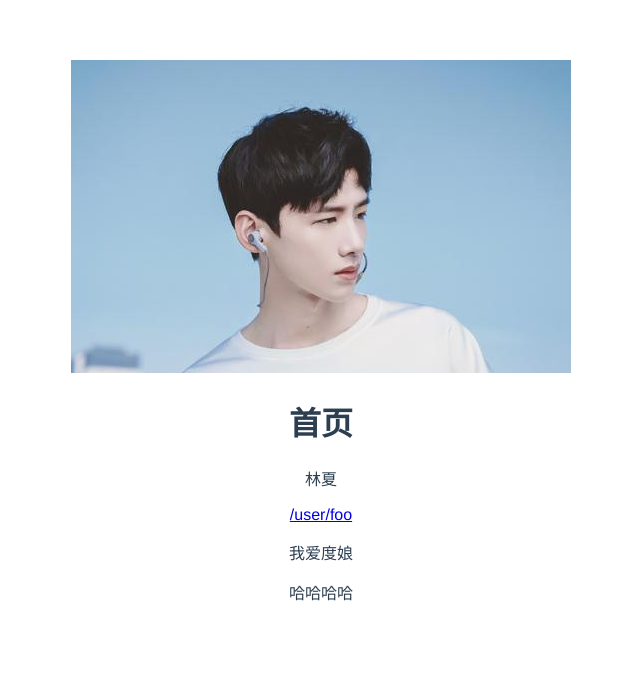
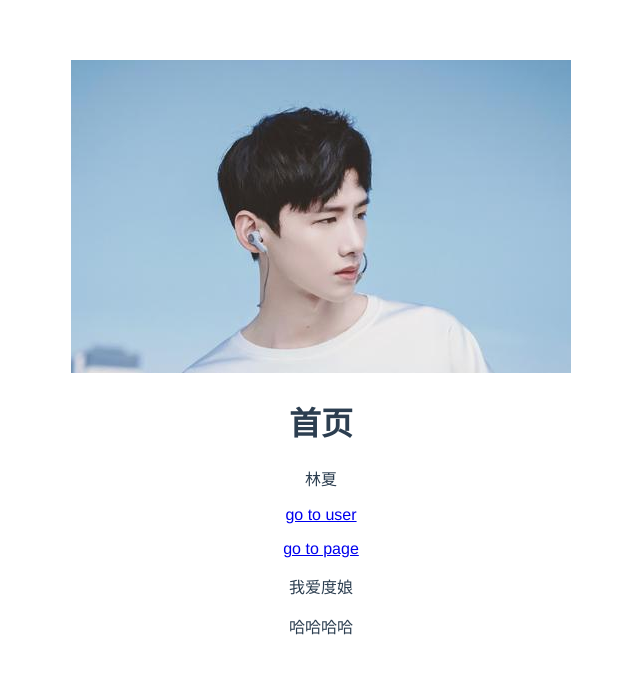
Before and after one commit to SandyCheeks-wood/demo1, a Vue app: page /#/page in a window 1280 px wide. Shown: the top 674 px of the page, without its empty margins (319-959 px from the left). Built offline with nearby package versions, Linux system fonts and the light colour scheme.

Commit message:
解决vue-router不起作用的问题, main.js内使用runtime模式

```diff
--- a/src/App.vue
+++ b/src/App.vue
@@ -3,10 +3,13 @@
         <img alt="Vue logo" src="./assets/image.jpg">
         <HelloWorld msg="首页" />
         <p>
-            <router-link to="/user">/user/foo</router-link>
-            <!-- <router-link to="/user/bar">/user/bar</router-link> -->
+            <router-link to="/user">go to user</router-link>
+            <!-- <router-link></router-link> -->
         </p>
-        <router-view>PS:写在这里,即router-view里的内容是不会显示在页面上的!</router-view>
+        <p>
+            <router-link :to="{name:'page'}">go to page</router-link>
+        </p>
+        <router-view>router-view</router-view>
     </div>
 </template>
 
--- a/src/components/Page.vue
+++ b/src/components/Page.vue
@@ -8,7 +8,7 @@
 
 <script>
 export default {
-    name:'Page',
+    name:'page',
     data() {
         return {
             text1: '哈哈哈哈'
--- a/src/main.js
+++ b/src/main.js
@@ -1,13 +1,21 @@
-// import Vue from 'vue'
-import Vue from 'vue/dist/vue.js'
+import Vue from 'vue'
 import App from './App.vue'
 import router from './router'
+// 报错1:You are using the runtime-only build of Vue where the template compiler is not available. Either pre
+// 原因: 参考网址 https://blog.csdn.net/wxl1555/article/details/83187647
+// vue有两种形式的代码 compiler（模板）模式和runtime模式（运行时），vue模块的package.json的main字段默认为runtime模式， 指向了"dist/vue.runtime.common.js"位置。
+// 这是vue升级到2.0之后就有的特点。
+// 而我的main.js文件中，初始化vue却是这么写的，这种形式为compiler模式的，所以就会出现上面的错误信息
+// new Vue({
+//   el: '#app',
+//   router,  //不简写就是router:router
+//   template: '<App/>',
+//   components: { App }
+// })
 
+// runtime
 new Vue({
-  el:'#app',
-  router,  //不简写就是router:router
-  template:'<App/>',
-  components:{
-    App
-  }
-})
+  router,
+  // store,
+  render: h => h(App)
+}).$mount("#app")
--- a/src/router.js
+++ b/src/router.js
@@ -1,20 +1,40 @@
 // 1:引入必要的文件
 import Vue from 'vue';
-import Router from 'vue-router';
-import User from '@/components/user/User'
+import VueRouter from 'vue-router';
+import user from './components/user/user.vue'
+import page from './components/page.vue'
 
 // 2: 加载Router
-Vue.use(Router);  //加载全局组件Router
+Vue.use(VueRouter);  //加载全局组件Router
 
-// 3:配置路由实例
-export default new Router({
-    routes:[{
-        path:'/user',
-        name:'user',  //给路由命名,设置的name要唯一
-        component: User
-    },{
-        path:'/Page',
-        name:'Page',
-        component:resolve => require(['@/components/Page'],resolve)
-    }]
-})
+const routes = [
+    {
+        path: '/user',
+        name: 'user',  //给路由命名,设置的name要唯一
+        component: user
+    },
+    {
+        path: '/page',
+        name: 'page',  //给路由命名,设置的name要唯一
+        component: page
+    }
+];
+
+const router = new VueRouter({
+    routes
+});
+
+export default router;
+
+// // 3:配置路由实例
+// export default new Router({
+//     routes:[{
+//         path:'/user',
+//         name:'user',  //给路由命名,设置的name要唯一
+//         component: user
+//     },{
+//         path:'/page',
+//         name:'page',
+//         component:resolve => require(['@/components/page'],resolve)
+//     }]
+// })
```
